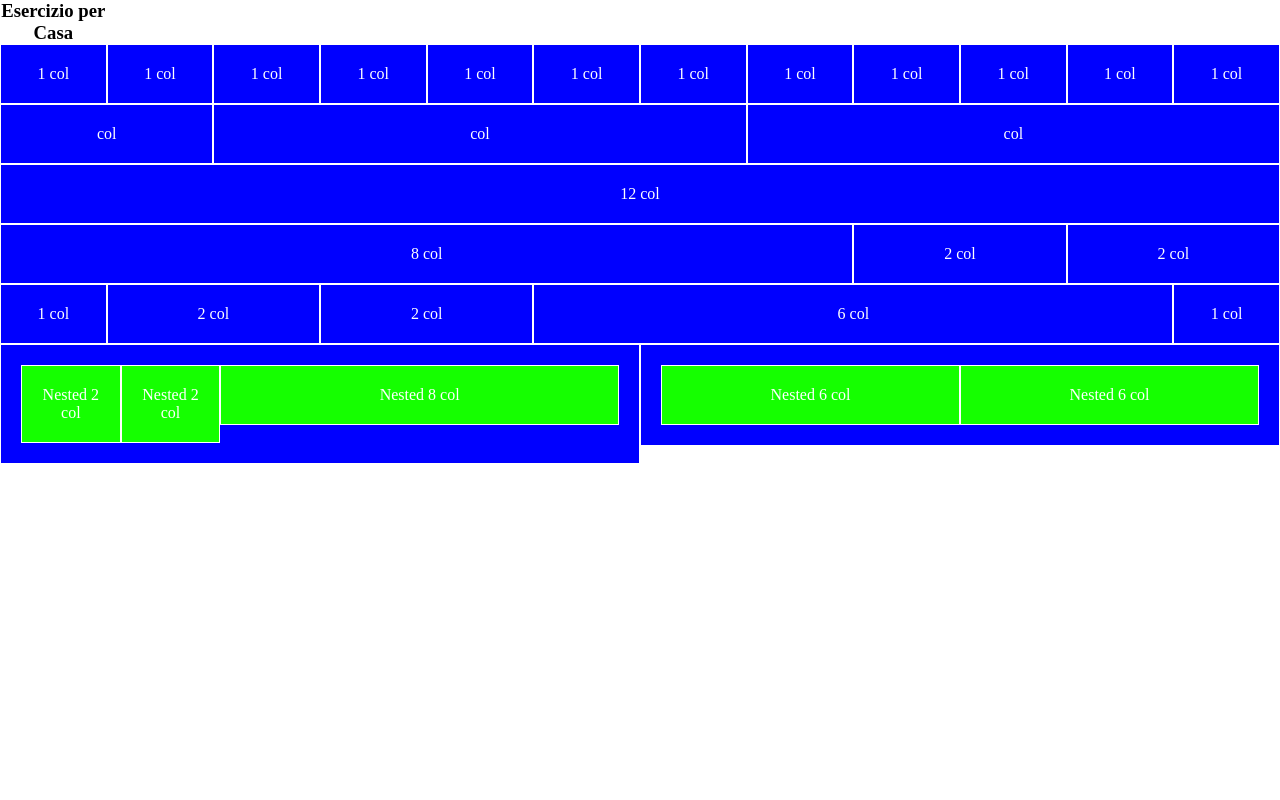
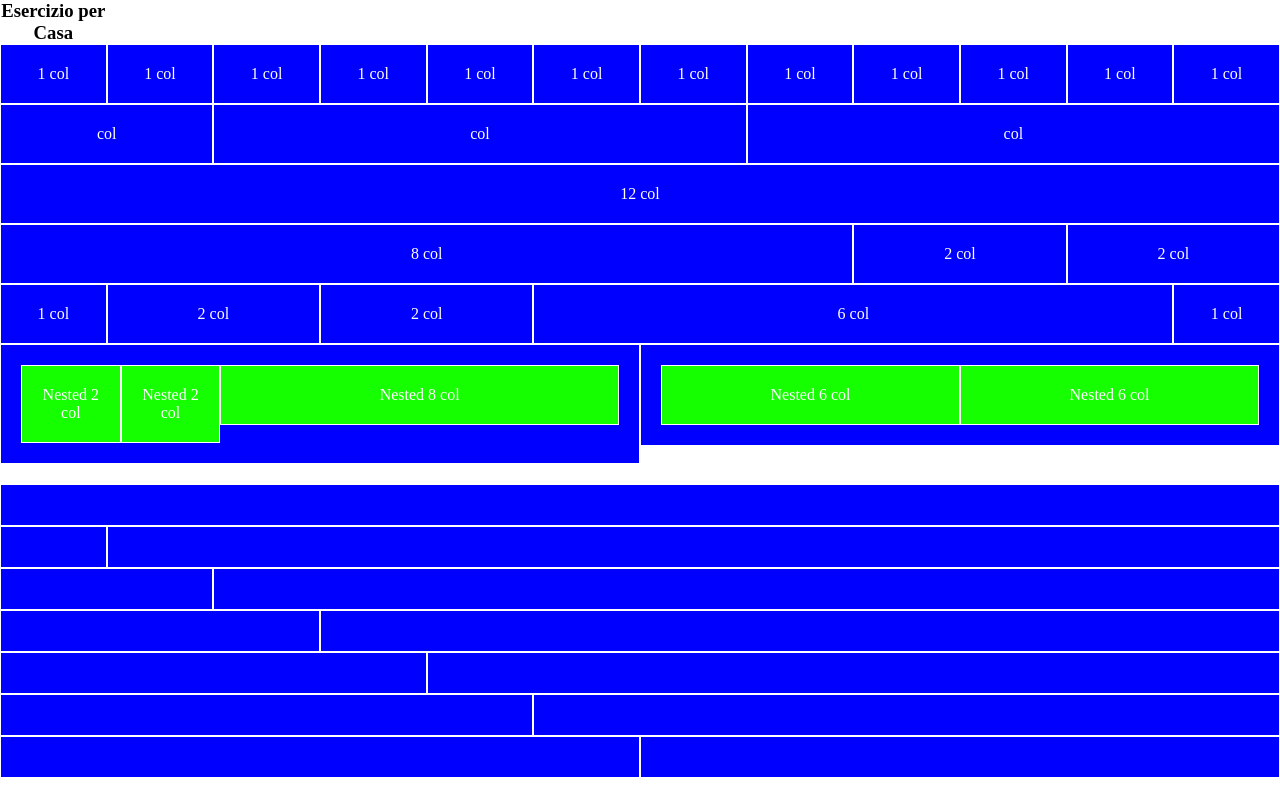
Before and after one commit to Andrearomeo04/html-css-12bool, a plain HTML site: page index.html in a window 1280 px wide. Drawn offline with Linux system fonts and the light colour scheme.

Commit message:
[UPD] Created middle section layout

```diff
--- a/css/style.css
+++ b/css/style.css
@@ -26,3 +26,7 @@ body{
     color: white;
     padding: 20px;
 }
+
+.top-section {
+    margin-bottom: 20px;
+}
--- a/index.html
+++ b/index.html
@@ -174,7 +174,61 @@
             </div>
         </div>
     </div>
-    <div class="middle-section"></div>
+    <div class="middle-section">
+        <div class="row">
+            <div class="col-12">
+                <div class="content"></div>
+            </div>
+        </div>
+        <div class="row">
+            <div class="col-1">
+                <div class="content"></div>
+            </div>
+            <div class="col-11">
+                <div class="content"></div>
+            </div>
+        </div>
+        <div class="row">
+            <div class="col-2">
+                <div class="content"></div>
+            </div>
+            <div class="col-10">
+                <div class="content"></div>
+            </div>
+        </div>
+        <div class="row">
+            <div class="col-3">
+                <div class="content"></div>
+            </div>
+            <div class="col-9">
+                <div class="content"></div>
+            </div>
+        </div>
+        <div class="row">
+            <div class="col-4">
+                <div class="content"></div>
+            </div>
+            <div class="col-8">
+                <div class="content"></div>
+            </div>
+        </div>
+        <div class="row">
+            <div class="col-5">
+                <div class="content"></div>
+            </div>
+            <div class="col-7">
+                <div class="content"></div>
+            </div>
+        </div>
+        <div class="row">
+            <div class="col-6">
+                <div class="content"></div>
+            </div>
+            <div class="col-6">
+                <div class="content"></div>
+            </div>
+        </div>
+    </div>
     <div class="offset-sectio"></div>
 </body>
 </html>
```
